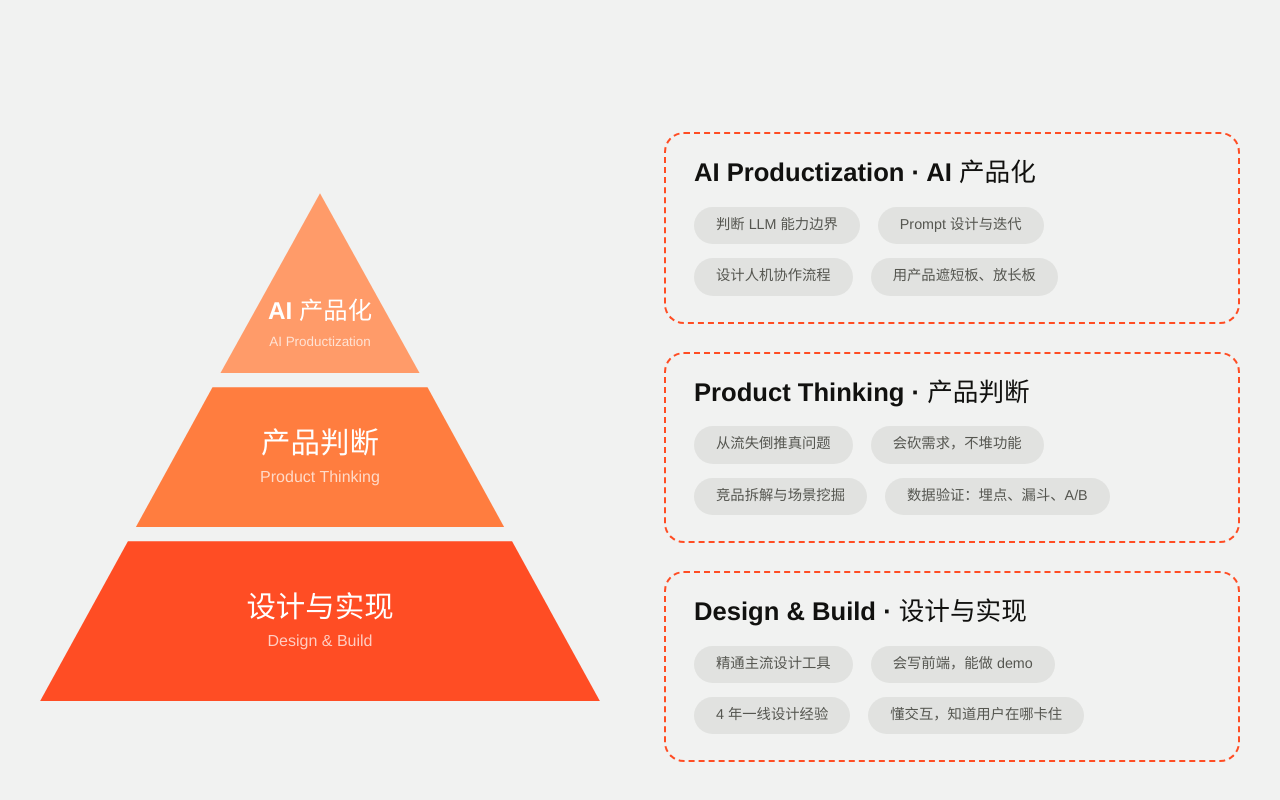
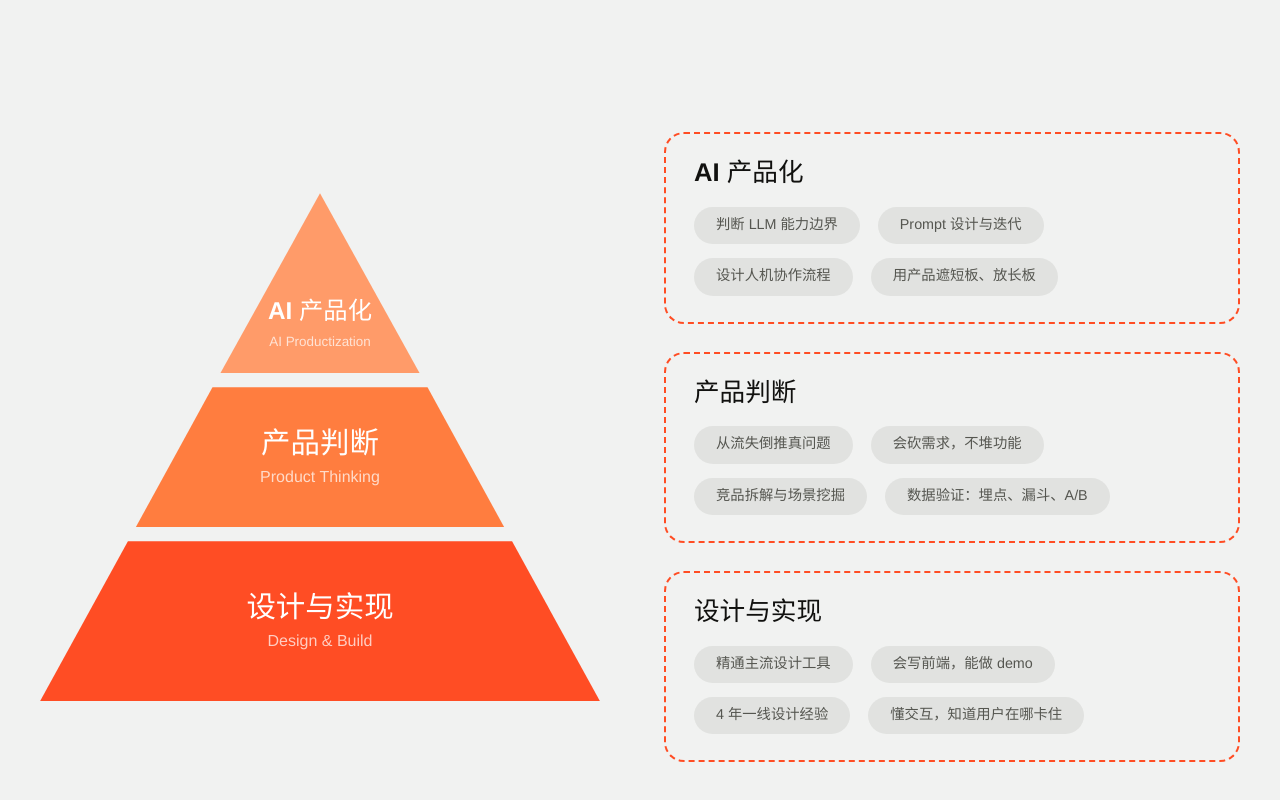
Before and after one commit to Miaaaa857/profile, a React (Vite) app: page /about in a window 1280 px wide. Shown: the part 3809-4609 px from the top of the page. Built offline with nearby package versions, Linux system fonts and the light colour scheme; a web font is replaced by a local one.

Commit message:
Remove English card headings

```diff
--- a/src/components/AelixaAbout.jsx
+++ b/src/components/AelixaAbout.jsx
@@ -88,7 +88,7 @@ export default function AelixaAbout() {
           <div className="aa-capability-details">
             {capabilityGroups.map((group) => (
               <article className="aa-capability-group" key={group.title} data-reveal>
-                <h2>{group.level} · {group.title}</h2>
+                <h2>{group.title}</h2>
                 <div>
                   {group.items.map((item) => <span key={item}>{item}</span>)}
                 </div>
```
